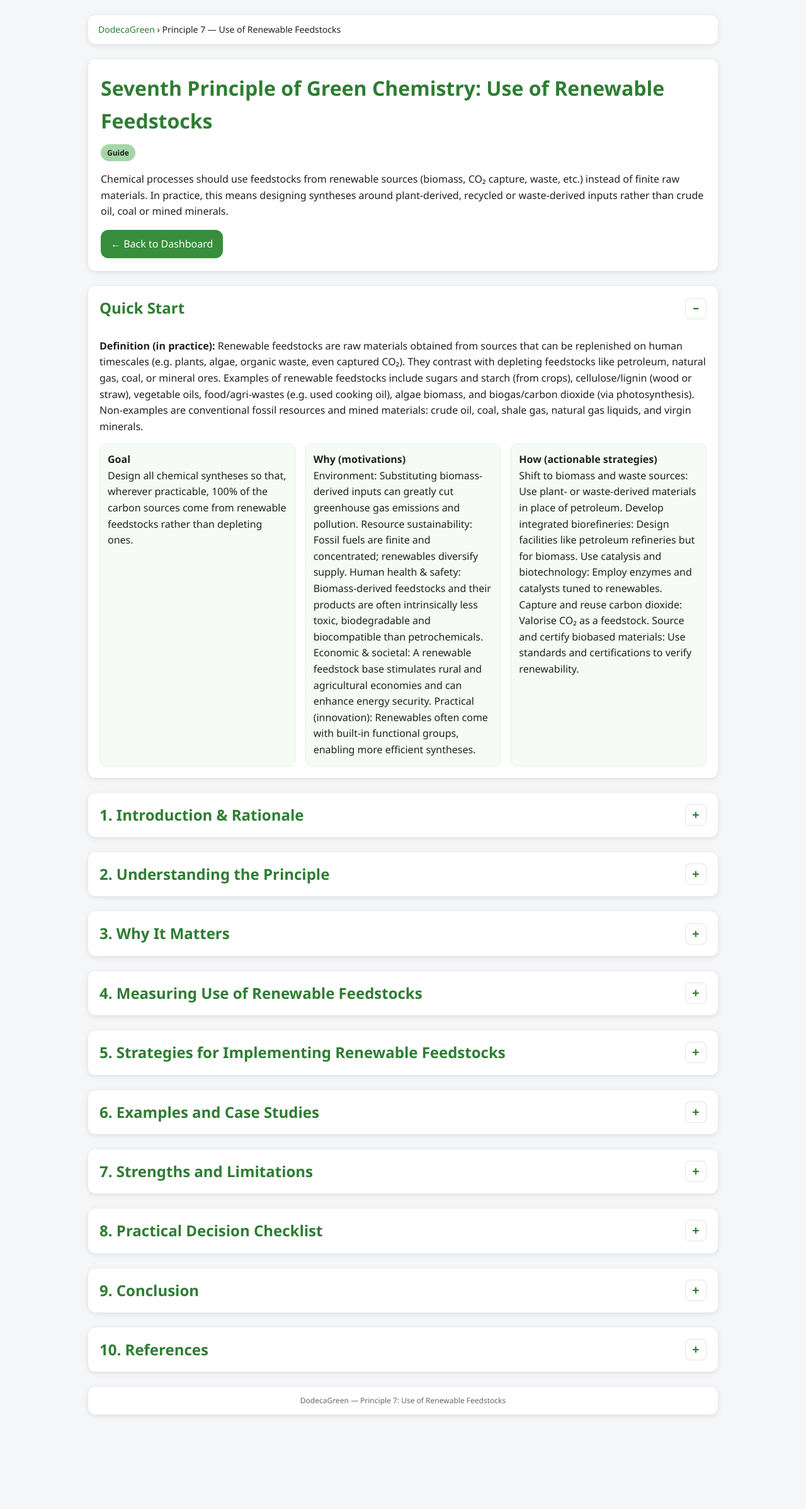
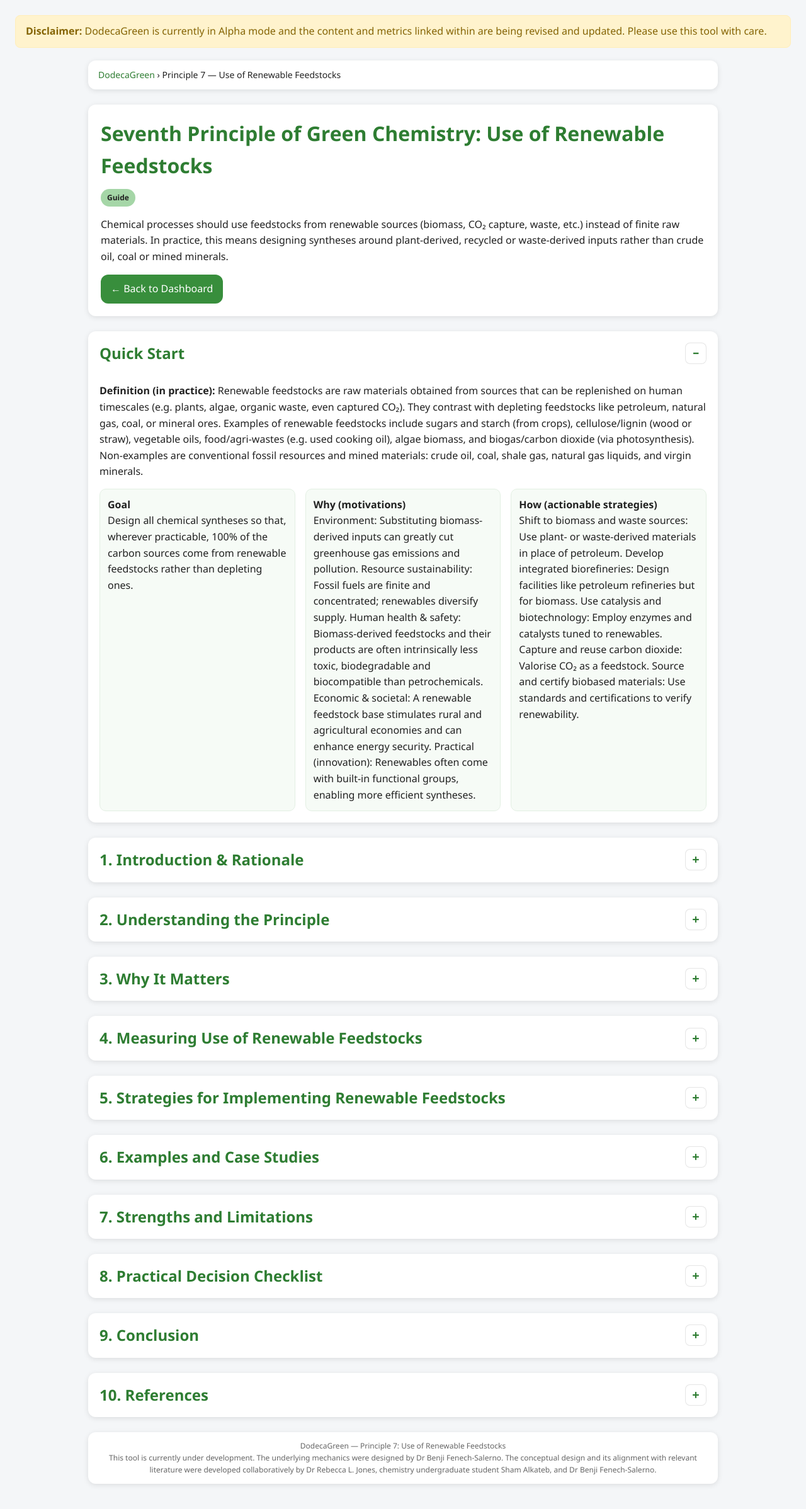
Before and after one commit to NextGenScienceTools/DodecaGreen, a plain HTML site: page 07_gc_renewable_feedstocks.html in a window 1280 px wide. Shown: the whole page at 63% size. Before the commit the page ends 2357 px from the top, so only its background shows below. Drawn offline with Linux system fonts and the light colour scheme.

Commit message:
Alpha, Author

```diff
--- a/07_gc_renewable_feedstocks.html
+++ b/07_gc_renewable_feedstocks.html
@@ -7,6 +7,11 @@
   <link rel="stylesheet" href="styles.css">
 </head>
 <body>
+
+  <div style="background-color: #fff3cd; color: #856404; padding: 12px 16px; border: 1px solid #ffeeba; border-radius: 8px; margin-bottom: 20px; font-family: 'Segoe UI', Roboto, sans-serif;">
+    <strong>Disclaimer:</strong> DodecaGreen is currently in Alpha mode and the content and metrics linked within are being revised and updated. Please use this tool with care.
+</div>
+
   <div id="main-container">
     <div class="card breadcrumb">
       <a href="index.html">DodecaGreen</a> › Principle 7 — Use of Renewable Feedstocks
@@ -216,7 +221,7 @@
       </div>
     </section>
 
-    <footer class="card" style="padding: 12px; text-align: center; font-size: 12px; color: #666;">DodecaGreen — Principle 7: Use of Renewable Feedstocks</footer>
+    <footer class="card" style="padding: 12px; text-align: center; font-size: 12px; color: #666;">DodecaGreen — Principle 7: Use of Renewable Feedstocks<br>This tool is currently under development.</strong> The underlying mechanics were designed by Dr Benji Fenech-Salerno. The conceptual design and its alignment with relevant literature were developed collaboratively by Dr Rebecca L. Jones, chemistry undergraduate student Sham Alkateb, and Dr Benji Fenech-Salerno.</footer>
   </div>
 
   <script src="script.js"></script>
```
